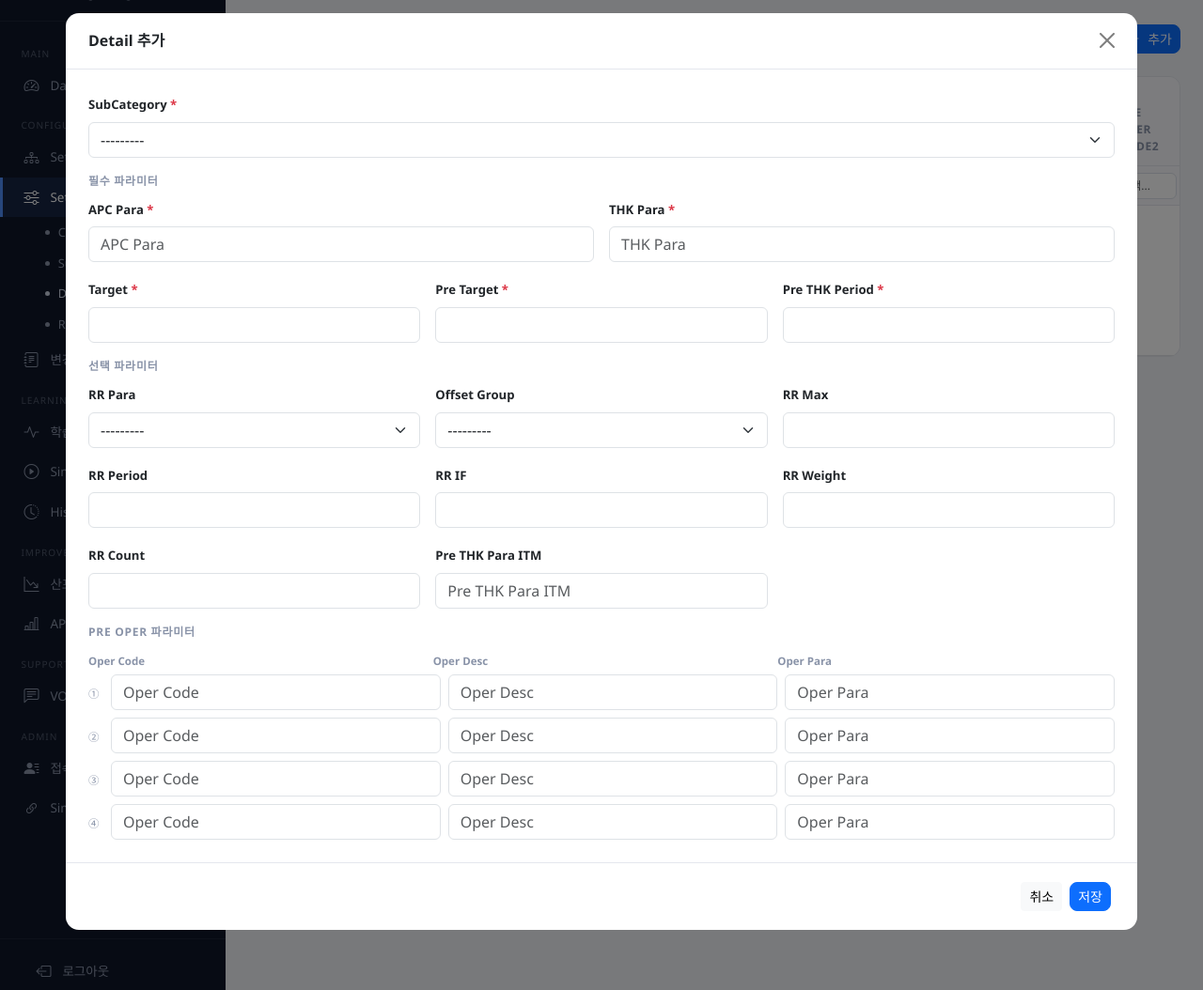
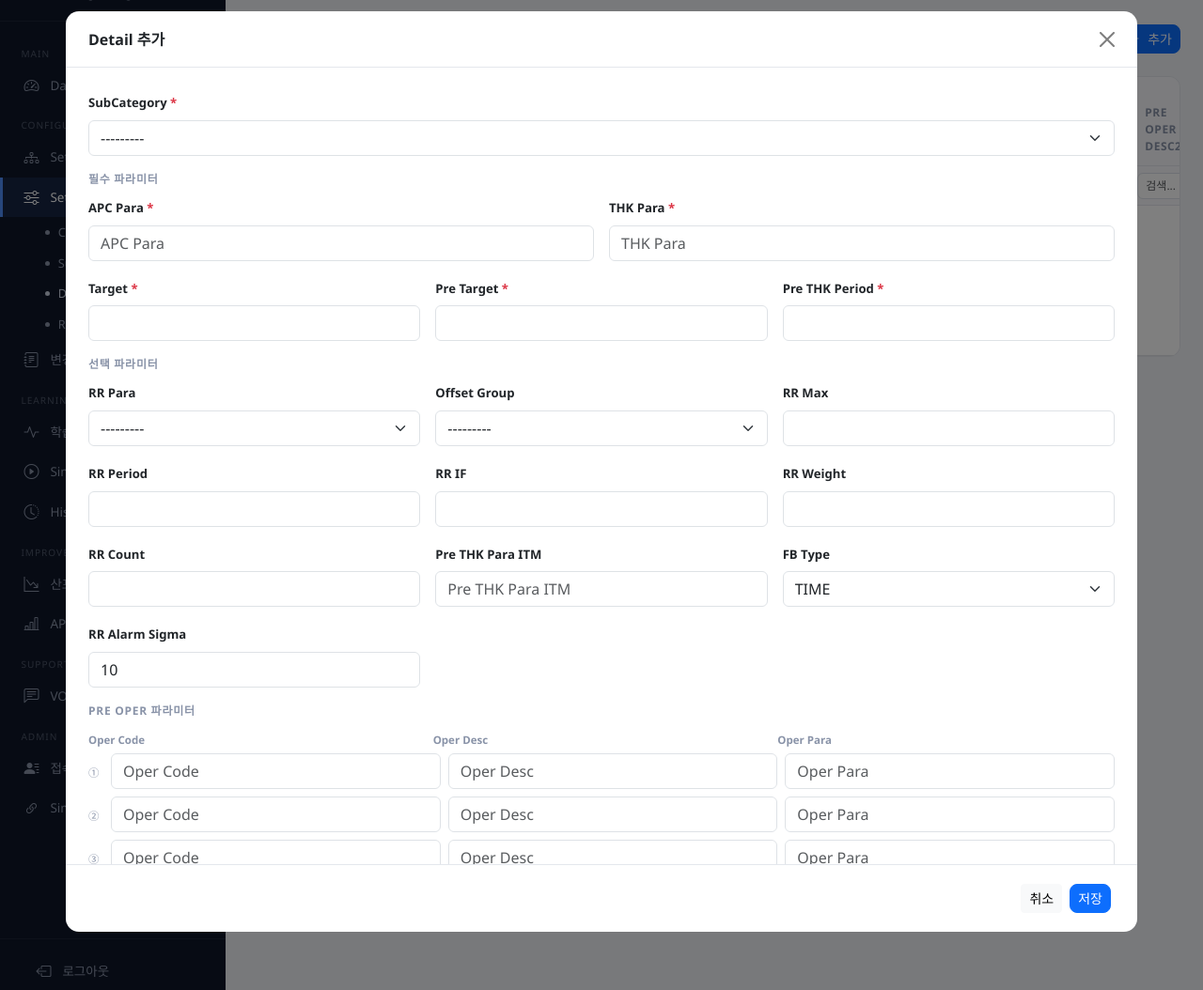
Before and after one commit to bonheon/MICO_Web, a Django app: page /setup/detail/ in a window 1280 px wide, after a click on "추가". Shown: the part 63-1117 px from the top of the page at 94% size. Run offline with Django 4.2, Linux system fonts and the light colour scheme; the visitor is signed in with stand-in values (Sample User, id 1); data comes from the database, SQL or seed files in the repository; data that the repository does not hold is empty.

Commit message:
feat: Category channel_id, Detail fb_type/rr_alarm_sigma를 Set-up 화면에 반영
- CategoryForm에 channel_id 추가
- DetailForm에 fb_type, rr_alarm_sigma 추가
- category_list: 테이블 컬럼, 모달 폼, 버튼 data 속성, JS 업데이트
- detail_list: 테이블 컬럼, 모달 폼(선택 파라미터 섹션), 버튼 data 속성, JS 업데이트

https://claude.ai/code/session_01KPV93NgUeeNxtGjK2yBjZo

```diff
--- a/setup_mico/forms.py
+++ b/setup_mico/forms.py
@@ -5,18 +5,20 @@ from .models import Category, SubCategory, Detail, Voc
 class CategoryForm(forms.ModelForm):
     class Meta:
         model = Category
-        fields = ['family', 'product', 'oper_id', 'oper_desc']
+        fields = ['family', 'product', 'oper_id', 'oper_desc', 'channel_id']
         widgets = {
-            'family':    forms.Select(attrs={'class': 'form-select'}),
-            'product':   forms.TextInput(attrs={'class': 'form-control', 'placeholder': '제품명'}),
-            'oper_id':   forms.TextInput(attrs={'class': 'form-control', 'placeholder': '공정 ID'}),
-            'oper_desc': forms.Textarea(attrs={'class': 'form-control', 'rows': 3, 'placeholder': '공정 설명'}),
+            'family':     forms.Select(attrs={'class': 'form-select'}),
+            'product':    forms.TextInput(attrs={'class': 'form-control', 'placeholder': '제품명'}),
+            'oper_id':    forms.TextInput(attrs={'class': 'form-control', 'placeholder': '공정 ID'}),
+            'oper_desc':  forms.Textarea(attrs={'class': 'form-control', 'rows': 3, 'placeholder': '공정 설명'}),
+            'channel_id': forms.TextInput(attrs={'class': 'form-control', 'placeholder': 'Channel ID'}),
         }
         labels = {
-            'family':    'Family',
-            'product':   'Product',
-            'oper_id':   'Oper ID',
-            'oper_desc': 'Oper Desc',
+            'family':     'Family',
+            'product':    'Product',
+            'oper_id':    'Oper ID',
+            'oper_desc':  'Oper Desc',
+            'channel_id': 'Channel ID',
         }
 
 
@@ -53,6 +55,7 @@ class DetailForm(forms.ModelForm):
             'pre_oper_code3', 'pre_oper_desc3', 'pre_oper_para3',
             'pre_oper_code4', 'pre_oper_desc4', 'pre_oper_para4',
             'rr_weight', 'rr_count',
+            'fb_type', 'rr_alarm_sigma',
         ]
         widgets = {
             'subcategory':      forms.Select(attrs={'class': 'form-select'}),
@@ -81,6 +84,8 @@ class DetailForm(forms.ModelForm):
             'pre_oper_para4':   forms.TextInput(attrs={'class': 'form-control', 'placeholder': 'Oper Para'}),
             'rr_weight':        forms.NumberInput(attrs={'class': 'form-control'}),
             'rr_count':         forms.NumberInput(attrs={'class': 'form-control'}),
+            'fb_type':          forms.Select(attrs={'class': 'form-select'}),
+            'rr_alarm_sigma':   forms.NumberInput(attrs={'class': 'form-control'}),
         }
 
 
--- a/setup_mico/templates/setup_mico/detail_list.html
+++ b/setup_mico/templates/setup_mico/detail_list.html
@@ -53,6 +53,8 @@
         <th class="text-center">RR Count</th>
         <th class="text-center">RR Period</th>
         <th class="text-center">RR IF</th>
+        <th class="text-center">FB Type</th>
+        <th class="text-center">RR Alarm Sigma</th>
         <th>등록자</th>
         <th style="width:100px;">관리</th>
       </tr>
@@ -85,6 +87,7 @@
         <th><input type="text" class="col-search form-control form-control-sm" placeholder="검색..." data-col="25"></th>
         <th><input type="text" class="col-search form-control form-control-sm" placeholder="검색..." data-col="26"></th>
         <th><input type="text" class="col-search form-control form-control-sm" placeholder="검색..." data-col="27"></th>
+        <th><input type="text" class="col-search form-control form-control-sm" placeholder="검색..." data-col="28"></th>
         <th></th>
       </tr>
     </thead>
@@ -131,6 +134,14 @@
         <td class="text-center">{{ d.rr_count|default:"—" }}</td>
         <td class="text-center">{{ d.rr_period|default:"—" }}</td>
         <td class="text-center">{{ d.rr_if|default:"—" }}</td>
+        <td class="text-center">
+          {% if d.fb_type == 'PRESSURE' %}
+            <span class="badge-pill" style="background:#fff7ed; color:#f97316;">PRESSURE</span>
+          {% else %}
+            <span class="badge-pill" style="background:#eff6ff; color:#4f8ef7;">TIME</span>
+          {% endif %}
+        </td>
+        <td class="text-center">{{ d.rr_alarm_sigma }}</td>
         <td class="text-muted" style="white-space:nowrap;">
           {% if d.created_by %}{{ d.created_by.username }}{% else %}—{% endif %}
         </td>
@@ -165,6 +176,8 @@
               data-pre_oper_para4="{{ d.pre_oper_para4 }}"
               data-rr_weight="{{ d.rr_weight|default:'' }}"
               data-rr_count="{{ d.rr_count|default:'' }}"
+              data-fb_type="{{ d.fb_type }}"
+              data-rr_alarm_sigma="{{ d.rr_alarm_sigma }}"
               data-bs-toggle="modal" data-bs-target="#detailModal">
               <i class="bi bi-pencil"></i>
             </button>
@@ -197,6 +210,8 @@
               data-pre_oper_para4="{{ d.pre_oper_para4 }}"
               data-rr_weight="{{ d.rr_weight|default:'' }}"
               data-rr_count="{{ d.rr_count|default:'' }}"
+              data-fb_type="{{ d.fb_type }}"
+              data-rr_alarm_sigma="{{ d.rr_alarm_sigma }}"
               data-bs-toggle="modal" data-bs-target="#detailModal">
               <i class="bi bi-copy"></i>
             </button>
@@ -212,7 +227,7 @@
       </tr>
       {% empty %}
       <tr>
-        <td colspan="29" class="text-center text-muted py-5">
+        <td colspan="31" class="text-center text-muted py-5">
           <i class="bi bi-inbox" style="font-size:1.5rem; display:block; margin-bottom:0.4rem;"></i>
           등록된 Detail이 없습니다
         </td>
@@ -304,6 +319,14 @@
             <div class="col-4">
               <label class="form-label fw-semibold" style="font-size:0.82rem;">Pre THK Para ITM</label>
               {{ form.pre_thk_para_itm }}
+            </div>
+            <div class="col-4">
+              <label class="form-label fw-semibold" style="font-size:0.82rem;">FB Type</label>
+              {{ form.fb_type }}
+            </div>
+            <div class="col-4">
+              <label class="form-label fw-semibold" style="font-size:0.82rem;">RR Alarm Sigma</label>
+              {{ form.rr_alarm_sigma }}
             </div>
           </div>
 
@@ -412,6 +435,8 @@ function fillDetailForm(data) {
   document.getElementById('id_pre_oper_para4').value    = data.pre_oper_para4 || '';
   document.getElementById('id_rr_weight').value         = data.rr_weight || '';
   document.getElementById('id_rr_count').value          = data.rr_count || '';
+  document.getElementById('id_fb_type').value           = data.fb_type || 'TIME';
+  document.getElementById('id_rr_alarm_sigma').value    = data.rr_alarm_sigma !== undefined ? data.rr_alarm_sigma : '10';
 }
 
 const emptyDetail = {
@@ -423,6 +448,7 @@ const emptyDetail = {
   pre_oper_code3:'', pre_oper_desc3:'', pre_oper_para3:'',
   pre_oper_code4:'', pre_oper_desc4:'', pre_oper_para4:'',
   rr_weight:'', rr_count:'',
+  fb_type:'TIME', rr_alarm_sigma:'10',
 };
 
 // 추가 버튼
```
Also changed, not shown: setup_mico/templates/setup_mico/category_list.html (+21 -13 lines).
